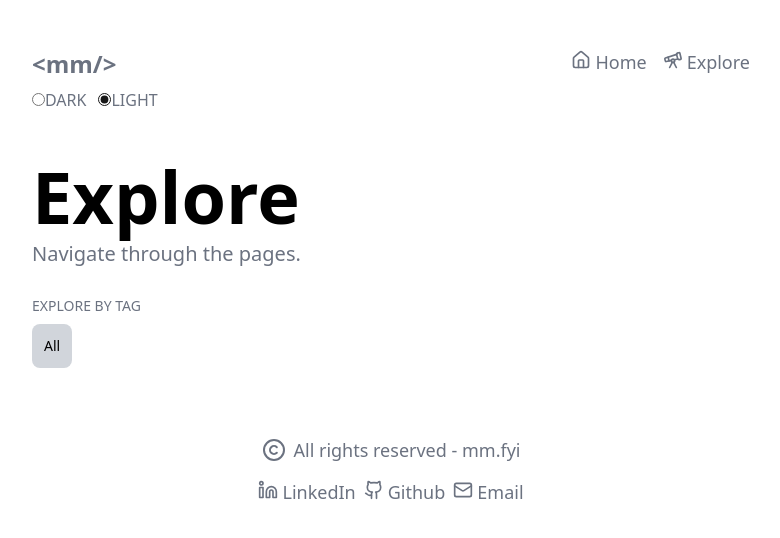
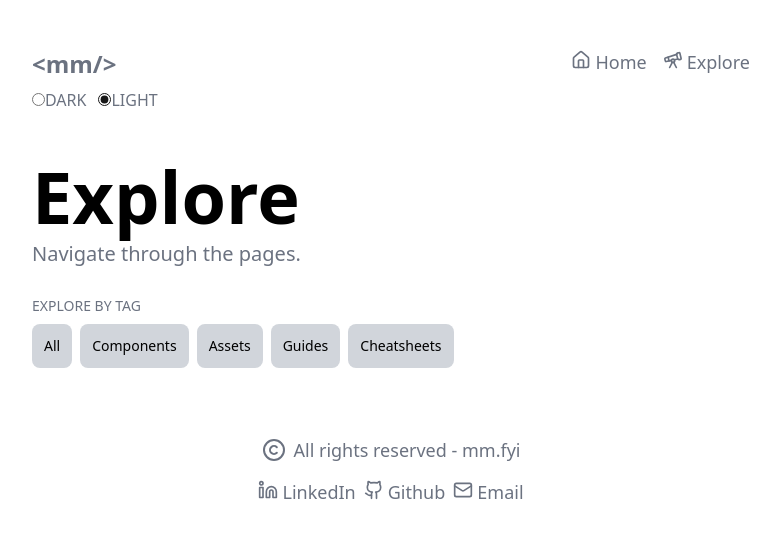
Before and after one commit to Mahib09/Blog_Site, a React (Vite) app: page /Explore in a window 1280 px wide. Shown: the top 538 px of the page, without its empty margins (249-1029 px from the left). Built offline with nearby package versions, Linux system fonts and the light colour scheme.

Commit message:
json data created and linked

```diff
--- a/src/Pages/Components/JasonChngCard.jsx
+++ b/src/Pages/Components/JasonChngCard.jsx
@@ -7,7 +7,8 @@ export function JCCard() {
     <>
       <div>
         <div
-          className="flex content-center wrap ml-10 mt-5 mb-2 h-[var(--height)] w-[var(--width)] bg-white border rounded-md shadow-lg hover:shadow-2xl transition-shadow ease-in-out "
+          className="flex content-center wrap ml-10 mt-5 mb-2 h-[var(--height)] w-[var(--width)]
+           bg-white border rounded-md shadow-lg hover:shadow-2xl transition-shadow ease-in-out "
           style={{ "--height": height, "--width": width }}
         >
           <img src={props.src} className="object-contain"></img>
--- a/src/Pages/Explore.jsx
+++ b/src/Pages/Explore.jsx
@@ -14,6 +14,18 @@ export function Explore() {
         <Link to="/">
           <TagButton name="All" />
         </Link>
+        <Link to="/">
+          <TagButton name="Components"></TagButton>
+        </Link>
+        <Link to="/">
+          <TagButton name="Assets"></TagButton>
+        </Link>
+        <Link to="/">
+          <TagButton name="Guides"></TagButton>
+        </Link>
+        <Link to="/">
+          <TagButton name="Cheatsheets"></TagButton>
+        </Link>
       </div>
     </div>
   );
--- a/src/Pages/Home.jsx
+++ b/src/Pages/Home.jsx
@@ -2,7 +2,7 @@ import { useRef } from "react";
 import { TitleCard } from "../components/TitleCard";
 import { gsap } from "gsap";
 import { useGSAP } from "@gsap/react";
-
+import pages from "../pages.json";
 gsap.registerPlugin(useGSAP);
 export function Home() {
   const animate1 = useRef(null);
@@ -19,26 +19,6 @@ export function Home() {
       opacity: 0,
     });
   }, []);
-  const pages = [
-    {
-      id: "3",
-      title: "Jason Chang's Simple Card Component",
-      dateCreated: "May 10, 2024",
-      to: "/JCCard",
-    },
-    {
-      id: "2",
-      title: "Assets to Use",
-      dateCreated: "May 8, 2024",
-      to: "/Assets",
-    },
-    {
-      id: "1",
-      title: "Why This Site?",
-      dateCreated: " May 1, 2024",
-      to: "/Whythissite",
-    },
-  ];
 
   return (
     <div className="container">
@@ -46,7 +26,7 @@ export function Home() {
         ref={animate2}
         className="text-4xl mt-10 sm:text-7xl dark:text-white relative "
       >
-        mahib.log
+        mahib blog
       </h1>
       <p
         ref={animate1}
--- a/src/components/TagButton.jsx
+++ b/src/components/TagButton.jsx
@@ -1,6 +1,6 @@
 export default function TagButton(props) {
   return (
-    <button className="p-2 sm:p-3 bg-gray-300 rounded-lg text-sm sm:text-md text-black hover:bg-gray-600 hover:text-gray-300 transition-all">
+    <button className="p-2 sm:p-3 bg-gray-300 rounded-lg text-sm sm:text-md text-black hover:bg-neutral-800 hover:text-gray-300 transition-all">
       {props.name}
     </button>
   );
--- /dev/null
+++ b/src/pages.json
@@ -0,0 +1,23 @@
+[
+  {
+    "id": "3",
+    "title": "Jason Chang's Simple Card Component",
+    "dateCreated": "May 10, 2024",
+    "to": "/JCCard",
+    "group": { "name": "components", "groupLink": "/components" }
+  },
+  {
+    "id": "2",
+    "title": "Assets to Use",
+    "dateCreated": "May 8, 2024",
+    "to": "/Assets",
+    "group": { "name": "references", "groupLink": "/references" }
+  },
+  {
+    "id": "1",
+    "title": "Why This Site?",
+    "dateCreated": " May 1, 2024",
+    "to": "/Whythissite",
+    "group": { "name": "", "groupLink": "/" }
+  }
+]
```
